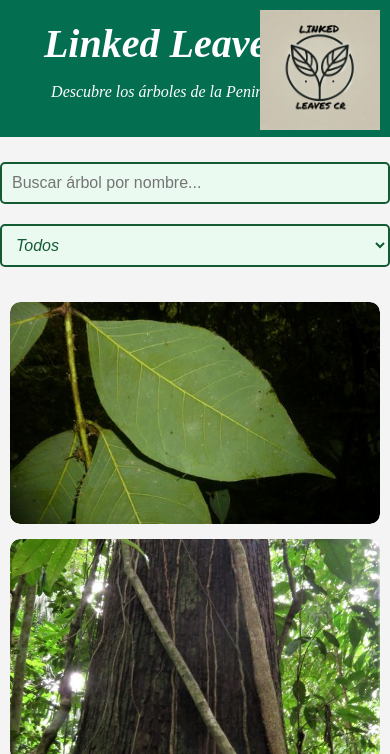
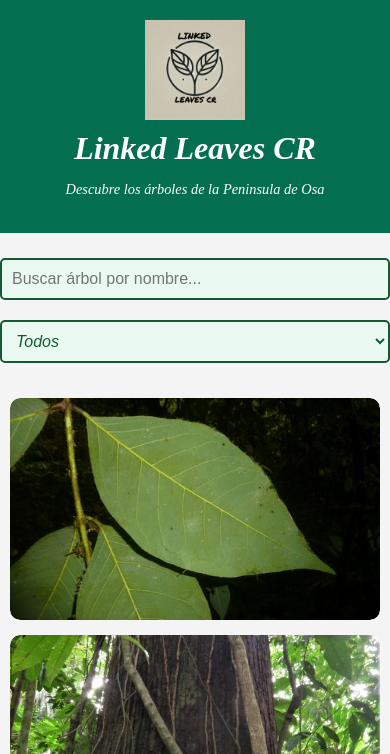
Before and after one commit to Dannyfs0/Linked-Leaves-CR, a plain HTML site: page index.html in a window 390 px wide. Shown: the top 754 px of the page. Drawn offline with Linux system fonts and the light colour scheme.

Commit message:
Add files via upload

```diff
--- a/index.html
+++ b/index.html
@@ -17,7 +17,25 @@
             header {
                 background-color: #046e50;
                 color: #fff;
-                padding: 20px 0;
+                padding: 20px; /* Ajuste del padding */
+                display: flex; /* Usamos flexbox para alinear elementos */
+                justify-content: center; /* Centrar el contenido del header */
+                align-items: center; /* Centrar verticalmente */
+                flex-wrap: wrap; /* Permite que los elementos se envuelvan en pantallas pequeñas */
+            }
+
+            .header-content {
+                display: flex;
+                align-items: center; /* Alinea verticalmente el logo y el texto */
+                gap: 20px; /* Espacio entre el logo y el texto */
+                flex-wrap: wrap; /* Permite envolver en pantallas pequeñas */
+                justify-content: center; /* Centrar horizontalmente si los elementos se envuelven */
+                width: 100%; /* Ocupa el ancho completo */
+            }
+
+            .header-logo {
+                width: 120px; /* Tamaño del logo */
+                height: auto;
             }
 
             h1 {
@@ -171,6 +189,20 @@
             }
 
             @media screen and (max-width: 600px) {
+                .header-content {
+                    flex-direction: column; /* Apila el logo y el texto verticalmente */
+                    text-align: center;
+                    gap: 10px;
+                }
+                .header-logo {
+                    width: 100px; /* Logo ligeramente más pequeño en móviles */
+                }
+                header h1 {
+                    font-size: 2em; /* Título más pequeño */
+                }
+                header p {
+                    font-size: 0.9em;
+                }
                 .gallery {
                     grid-template-columns: 1fr;
                     padding: 10px;
@@ -207,13 +239,14 @@
         </style>
     </head>
 <body>
-    <div style="position: absolute; top: 10px; right: 10px; z-index: 1000;">
-        <img src="imagenes/logo.jpg" alt="Logo de Linked Leaves" style="width: 120px; height: auto;">
-    </div>
-
     <header>
-        <h1><em>Linked Leaves CR</em></h1>
-        <p><em>Descubre los árboles de la Peninsula de Osa</em></p>
+        <div class="header-content">
+            <img src="imagenes/logo.jpg" alt="Logo de Linked Leaves" class="header-logo">
+            <div>
+                <h1><em>Linked Leaves CR</em></h1>
+                <p><em>Descubre los árboles de la Peninsula de Osa</em></p>
+            </div>
+        </div>
     </header>
 
     <div id="filterBar" style="margin: 20px 0; display: flex; justify-content: center; align-items: center; flex-wrap: wrap; gap: 10px;">
@@ -421,7 +454,7 @@
             <img src="imagenes/Aguacatillo.jpg" alt="Aguacatillo">
         </div>
     </div>
-</div>
+
 <div id="modal1" class="modal">
     <div class="modal-content">
         <span class="close" onclick="closeModal('modal1')">&times;</span>
```
